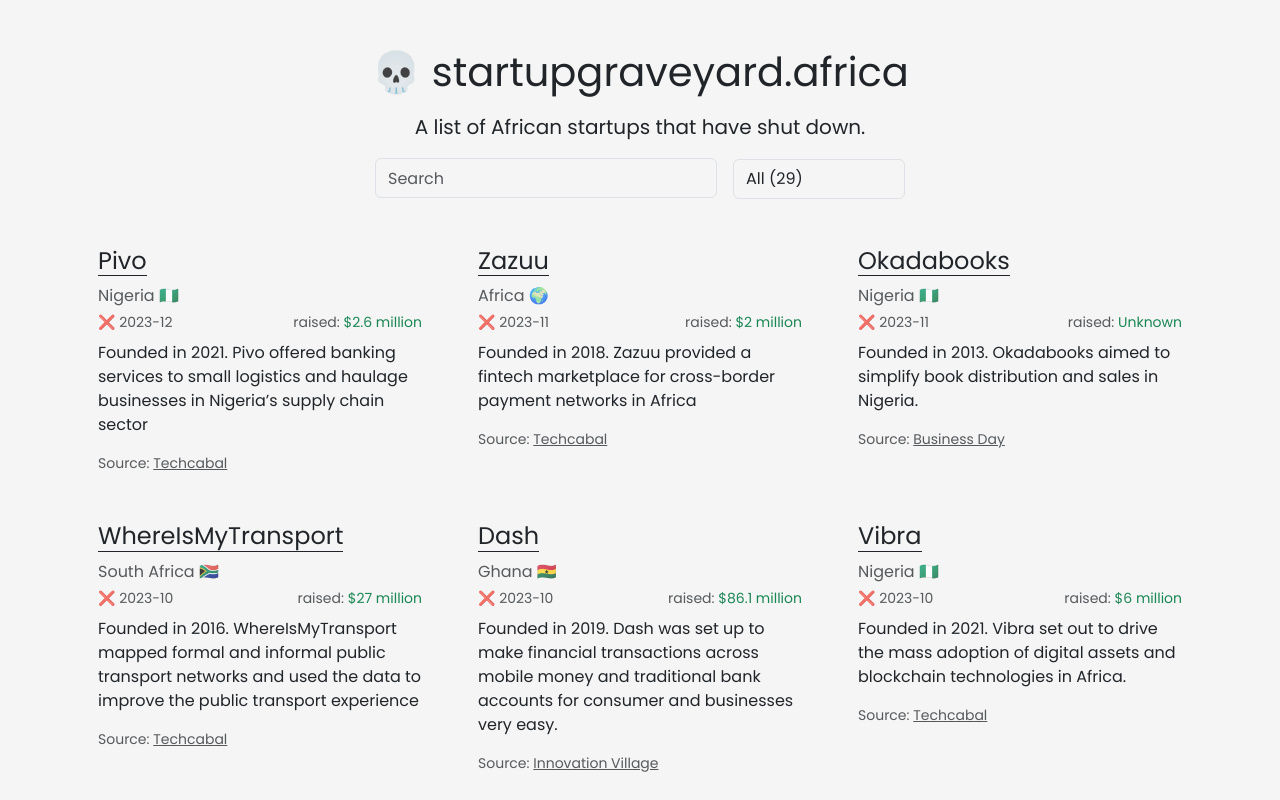
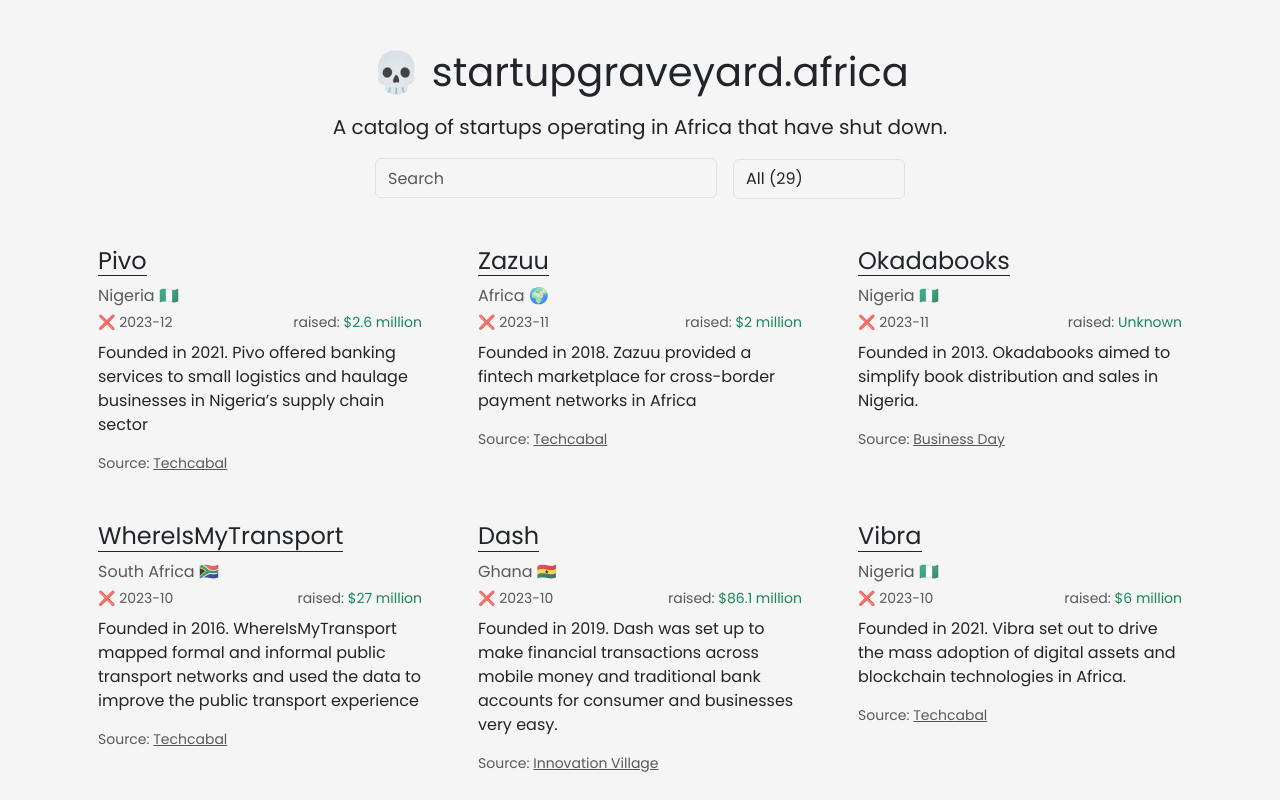
Before and after one commit to slightlynerd/startupgraveyard.africa, a Vue app: page / in a window 1280 px wide. Shown: the top 800 px of the page. Built offline with nearby package versions, Linux system fonts and the light colour scheme.

Commit message:
feat: update copy

```diff
--- a/src/components/app-shell.vue
+++ b/src/components/app-shell.vue
@@ -2,7 +2,7 @@
   <main class="container my-5">
     <h1 class="text-center h1">💀 startupgraveyard.africa</h1>
     <p class="lead text-center mt-3">
-      A list of African startups that have shut down.
+      A catalog of startups operating in Africa that have shut down.
     </p>
 
     <startup-list-filters
```
